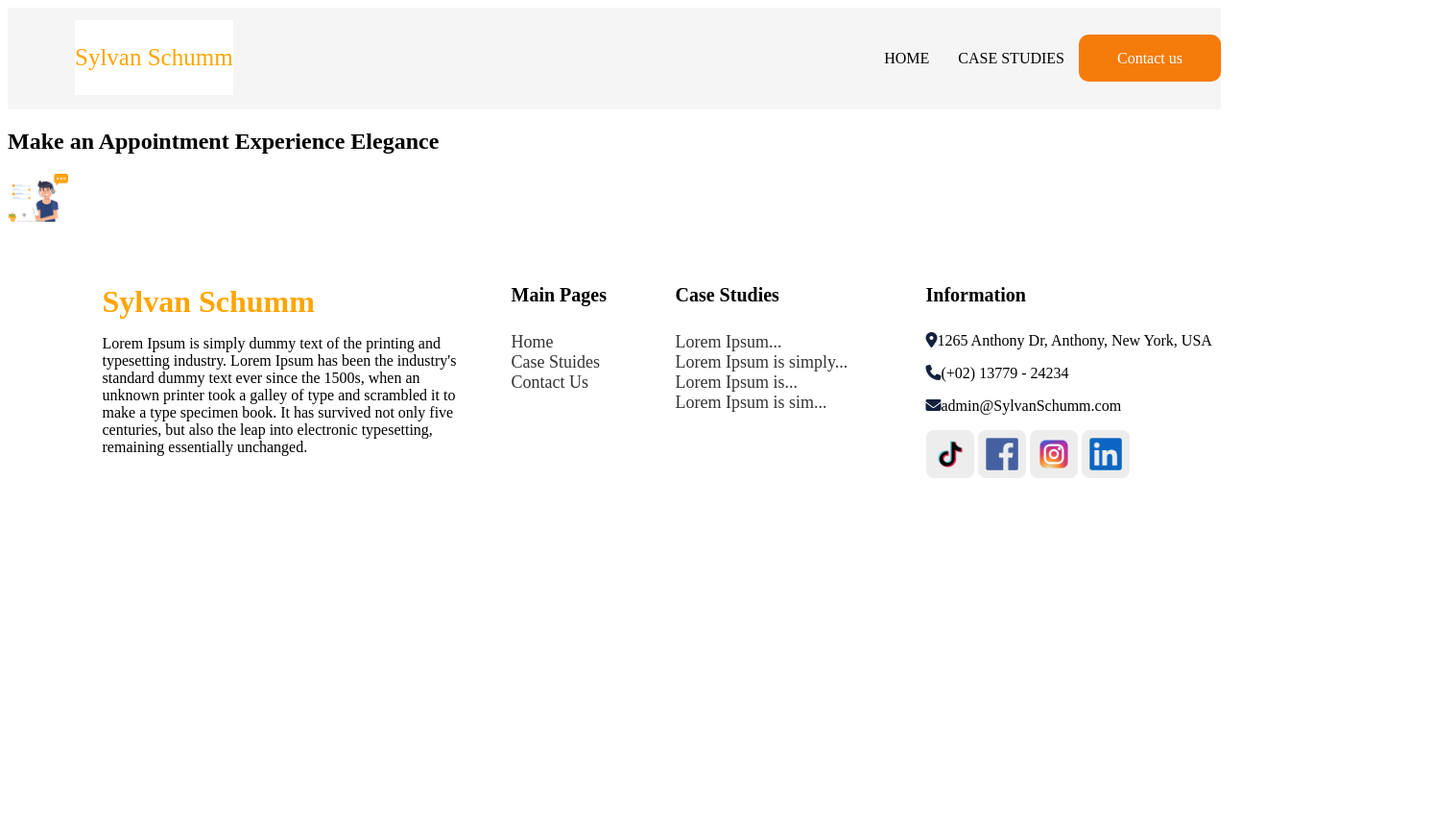
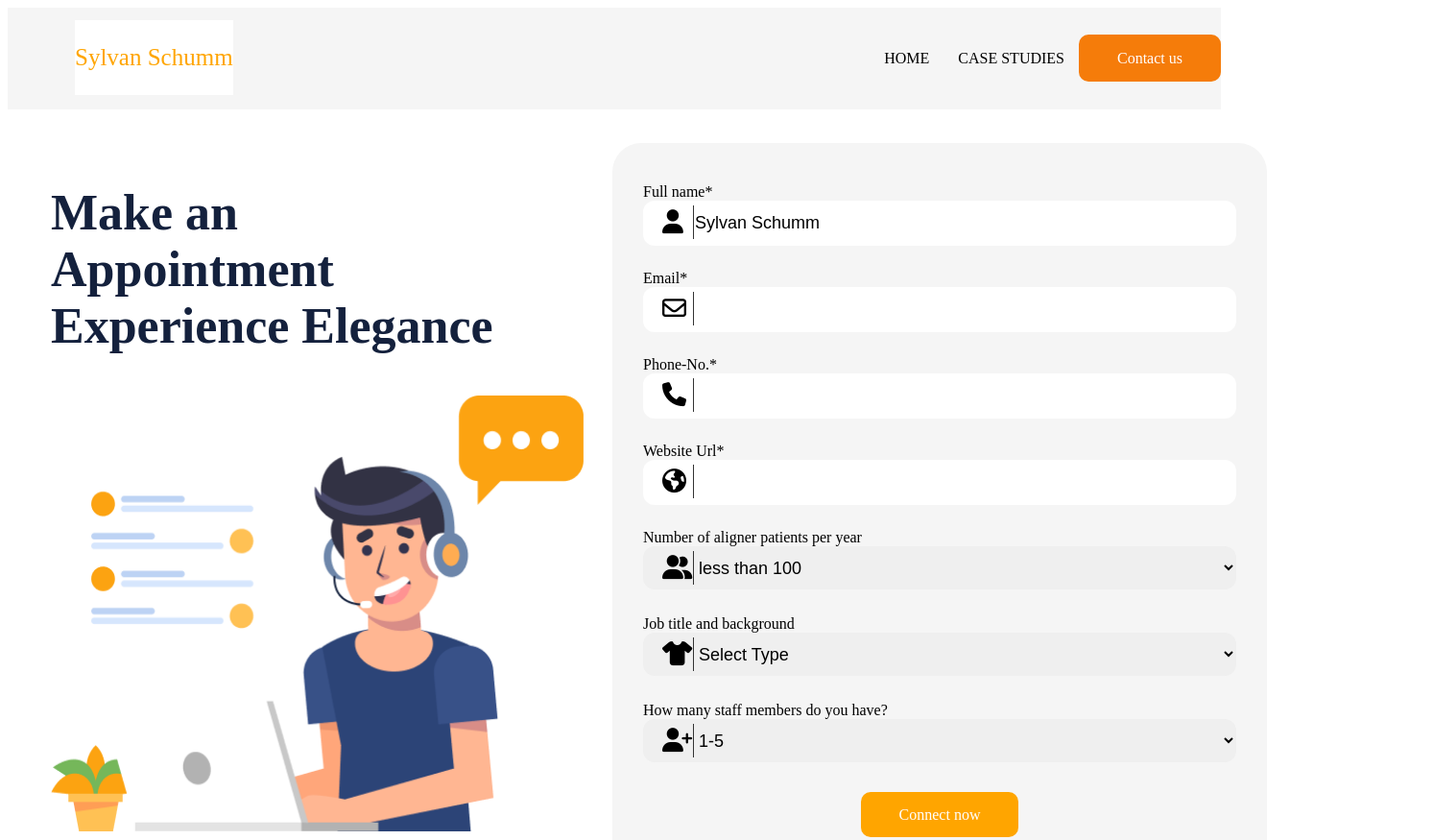
Before and after one commit to shreaperis/html-css-project, a plain HTML site: page appointment.html in a window 1280 px wide. Shown: the top 875 px of the page at 96% size, 1493 px wide, since content can reach past the window. Before the commit the page ends 800 px from the top, so only its background shows below. Drawn offline with Linux system fonts and the light colour scheme.

Commit message:
first commit

```diff
--- a/appointment.html
+++ b/appointment.html
@@ -28,16 +28,86 @@
 
 <section class="appointment">
     <div class="appointment-left">
-        <h1>Make an Appointment Experience Elegance</h1>
+        <h1>Make an<br> Appointment <br>Experience Elegance</h1>
         <img src="images/appointment.png" alt="">
     </div>
 
     <div class="appointment-right">
       <div class="appointment-wrapper">
+        <form>
+            <label for="fname">Full name*</label><br>
+            <div class="input1">
+                <input type="text" id="fname" name="fname"value="Sylvan Schumm"><br>
+            <i class="fa-solid fa-user"  class= "input1Icon1"></i>
+             <img  class="icons1" src="images/line4.png" alt="">
+            </div>
 
+            <label for="email">Email*</label>
+            <div class="input2">
+                <input type="text" id="fname" name="fname"value=""><br>
+                <i class="fa-regular fa-envelope"  class= "input2Icon2"></i>
+         <img class="icons1" src="images/line4.png" alt="">
+        </div>
+
+        <label for="phone">Phone-No.*</label>
+            <div class="input3">
+                <input type="text" id="fname" name="fname"value=""><br>
+                <i class="fa-solid fa-phone" class="input3Icon3"></i>
+         <img class="icons1" src="images/line4.png" alt="">
+        </div>
+
+        <label for="web">Website Url*</label>
+        <div class="input4">
+            <input type="text" id="fname" name="fname"value=""><br>
+            <i class="fa-solid fa-earth-americas" class="input4Icon4"></i>
+     <img class="icons1" src="images/line4.png" alt="">
+    </div>
+
+
+    <label for="title">Number of aligner patients per year </label>
+    <div class="selection1">
+        <select id="patients" name="less than 100">
+            <option value="less than 100">less than 100</option>
+            <option value="saab">Saab</option>
+            <option value="fiat">Fiat</option>
+            <option value="audi">Audi</option>
+          </select>
+          <i class="fa-solid fa-user-group" class="input5Icon5"></i>
+          <img class="icons1" src="images/line4.png" alt="">
+    </div>
+
+
+    <label for="title"> Job title and background </label>
+    <div class="selection2">
+        <select id="shirts" name="shirts">
+            <option value="Select Type">Select Type</option>
+            <option value="saab">Saab</option>
+            <option value="fiat">Fiat</option>
+            <option value="audi">Audi</option>
+          </select>
+          <i class="fa-solid fa-shirt" class="input6Icon6"></i>
+          <img class="icons1" src="images/line4.png" alt="">
+    </div>
+
+
+    <label for="title">How many staff members do you have?</label>
+    <div class="selection3">
+        <select id="patients" name="less than 100">
+            <option value="1-5">1-5</option>
+            <option value="saab">Saab</option>
+            <option value="fiat">Fiat</option>
+            <option value="audi">Audi</option>
+          </select>
+          <i class="fa-solid fa-user-plus" class="input7Icon7"></i>
+          <img class="icons1" src="images/line4.png" alt="">
+    </div>
+
+        </form>
+
+        <div class="appointment-btn"> <a href="">Connect now</a></div>
       </div>
+    </div>
 
-    </div>
 </section>
 
 
--- a/styles.css
+++ b/styles.css
@@ -535,6 +535,13 @@ section.last {
     font-size: 20px;
 }
 
+.single-last-item i.fa-solid.fa-phone, .single-last-item i.fa-solid.fa-location-dot,.single-last-item i.fa-solid.fa-envelope     {
+    position: static;
+    padding-left: 0;
+    font-size: 16px;
+    margin-right: 10px;
+}
+
 /* Case-Studies */
 /*
 section.case-studies {
@@ -622,6 +629,155 @@ section.case-studies {
     margin: 0;
 }
 
-.span05{
-    color: #14213D;
+.css-title{
+    color: darkblue;
 }
+
+/* APPOINTMENT */
+
+section.appointment {
+    display: flex;
+    width: 1440px;
+    height: 835px;
+    margin-top: 35px;
+    margin-bottom: 140px;
+    margin-left: 45px;
+}
+
+.appointment-left h1 {
+    font-size: 52px;
+    color: #14213d;
+}
+
+.appointment-left {
+    width: 585px;
+    height: 185px;
+}
+
+.appointment-left img {
+    width: 555px;
+    height: 454px;
+}
+
+.appointment-right {
+    display: flex;
+    flex-wrap: wrap;
+}
+
+.appointment-wrapper {
+    width: 618px;
+    height: 857px;
+    padding: 42px 32px 42px 32px;
+    background-color: #f5f5f5;
+    border-radius: 30px;
+    margin: 0 auto;
+}
+
+.input1 {
+    display: flex;
+    position: relative;
+    /* margin-bottom: 30px; */
+}
+
+img.icons1 {
+    position: absolute;
+    left: 52px;
+    border: 1px;
+    height: 35px;
+    margin-top: 5px;
+}
+
+.fa-user, .fa-envelop, .fa-phone, .fa-earth-americas, .fa-user-group, .fa-shirt, .fa-user-plus {
+    font-size: 25px;
+    position: absolute;
+    padding-left: 20px;
+    top: 10px;
+}
+
+input#fname {
+    width: 100%;
+    height: 45px;
+    border: 1px;
+    border-radius: 12px;
+    padding-left: 54px;
+    font-size: 18px;
+}
+
+.input2 {
+    display: flex;
+    position: relative;
+}
+
+i.fa-regular.fa-envelope {
+    font-size: 25px;
+    position: absolute;
+    padding-left: 20px;
+    top: 10px;
+}
+
+
+.input3 {
+    display: flex;
+    position: relative;
+}
+
+.input4 {
+    display: flex;
+    position: relative;
+}
+
+.selection1 {
+    display: flex;
+    position: relative;
+}
+
+select#patients {
+    width: 100%;
+    height: 45px;
+    border: 1px;
+    border-radius: 12px;
+    font-size: 18px;
+    padding-left: 54px;
+}
+
+.selection2 {
+    display: flex;
+    position: relative;
+}
+
+select#shirts {
+    width: 100%;
+    height: 45px;
+    border: 1px;
+    border-radius: 12px;
+    padding-left: 54px;
+    font-size: 18px;
+}
+
+.selection3 {
+    display: flex;
+    position: relative;
+}
+
+
+.input1, .input2, .input3, .input4 {
+    margin-bottom: 25px;
+}
+
+.selection1, .selection2,.selection3 {
+    margin-bottom: 27px;
+}
+
+.appointment-btn a {
+    background-color: orange;
+    padding: 15px 40px 15px 40px;
+    border-radius: 10px;
+    text-align: center;
+    text-decoration: none;
+    color: white;
+}
+.appointment-btn {
+    width: 100%;
+    text-align: center;
+    margin-top: 46px;
+}
```
Also changed, not shown: appointment2.html (added, +65 -0 lines), images/line4.png (added).
